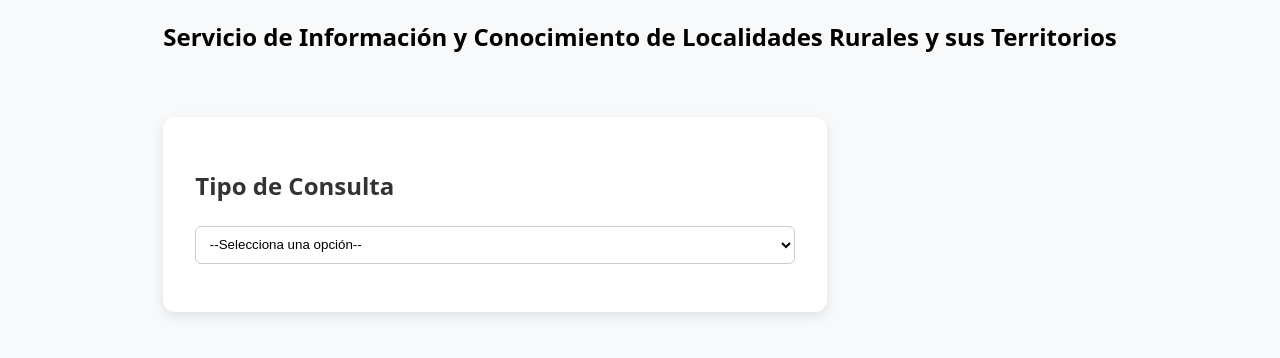
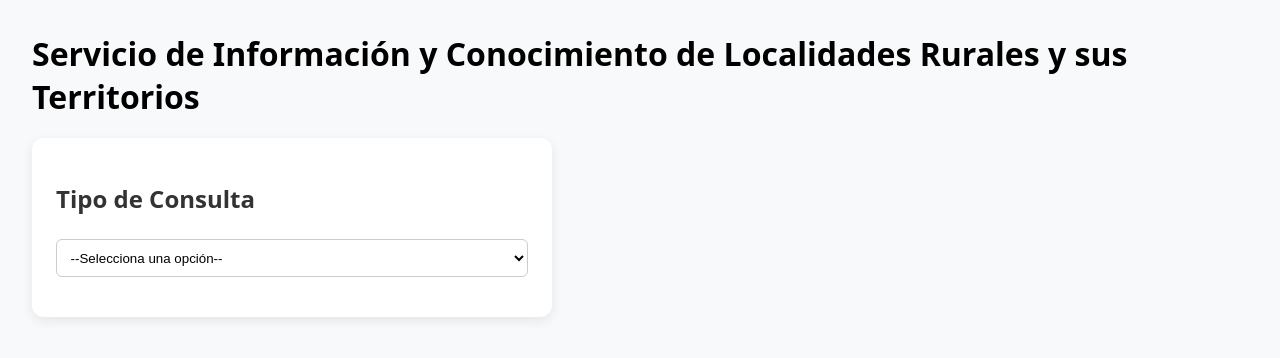
Before and after one commit to RamonMartinez01/serloc-front-forked, a React (Vite) app: page / in a window 1280 px wide. Shown: the top 358 px of the page. Built offline with nearby package versions, Linux system fonts and the light colour scheme.

Commit message:
feat: Recorre la tarjeta de consulta a la izquierda - Elimina display:flex y prepara estilos a dos columnas con display:grid, para agregar la columna de resultados.

```diff
--- a/src/Pages/HomePage.jsx
+++ b/src/Pages/HomePage.jsx
@@ -5,20 +5,20 @@ const HomePage = () => {
 
 
     return (
-        <div className="consulta__main-cointainer">
-            <section className="">
-                <h1>
-                    Servicio de Información y Conocimiento de Localidades Rurales y sus Territorios
-                </h1>
-            </section>
-            <section>
-                <div>
+        <div className="home">
+
+            <h1 className="home__title">
+                Servicio de Información y Conocimiento de Localidades Rurales y sus Territorios
+            </h1>
+
+            <div className="home__grid">
+                <div className="card">
                     <ConsultaForm />
                 </div>
                 <div>
                     {/*Sección de ficha de resultados*/}
                 </div>
-            </section>
+            </div>
         </div>
     )
 };
--- a/src/index.css
+++ b/src/index.css
@@ -3,20 +3,42 @@ body {
   background-color: #f8f9fa;
   margin: 0;
   padding: 0;
-    display: flex;
-    justify-content: center;
-    align-items: flex-start;
   min-height: 100vh;
 }
 
+/* --- Contenedor de página --- */
+.home {
+  /* alineado a la izquierda con respiro */
+  margin: 2rem 0 4rem 2rem; /* <-- margen inferior extra */
+  padding-right: 1rem;
+  max-width: 1400px;
+}
+
+/* Título */
+.home__title {
+  margin: 0 0 1.25rem 0;
+}
+
+/* Grid: formulario a la izquierda, resultados a la derecha */
+.home__grid {
+  display: grid;
+  grid-template-columns: 520px 1fr; /* 520px a la izq, resto a la derecha */
+  gap: 2rem;
+  align-items: start;
+}
+
+/* Card base compartida */
+.card {
+  background-color: #fff;
+  border-radius: 12px;
+  box-shadow: 0 4px 12px rgba(0,0,0,.08);
+  padding: 1.5rem;
+}
+
+/* Ajuste de la tarjeta del formulario para ocupar su columna */
 .consulta-form {
-    margin-top: 4rem;
-    background-color: white;
-    padding: 2rem;
-    border-radius: 12px;
-    box-shadow: 0px 4px 12px rgba(0, 0, 0, 0.1);
-    width: 90%;
-    max-width: 600px;
+  width: 100%;
+  max-width: none; /* deja que el grid mande */
 }
 
 .consulta-form h2 {
@@ -37,6 +59,7 @@ body {
   margin-top: 1.2rem;
   margin-bottom: .4rem;
 }
+
 .consulta-loc label {
   font-weight: 500;
 }
@@ -45,6 +68,7 @@ body {
   margin-top: 1.2rem;
   margin-bottom: .4rem;
 }
+
 .consulta-loc label {
   font-weight: 500;
 }
```
Lines whose indentation alone changed are shown as unchanged.
